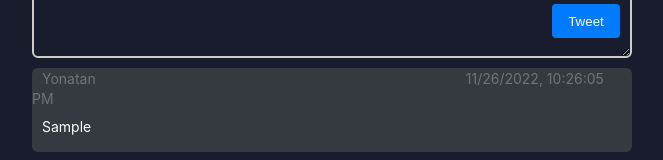
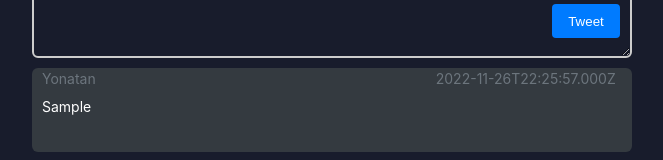
Before and after one commit to mark-itc/microblogging-andreeafischler, a React (Create React App) app: page / in a window 1280 px wide. Both pictures are taken after typing "Sample" into the empty fields and a click on the button "Tweet". Shown: the part 127-287 px from the top of the page, without its empty margins (308-971 px from the left). Built offline with nearby package versions, Linux system fonts and the light colour scheme.

Commit message:
Date fixed and Milestone 1 completed

```diff
--- a/src/App.js
+++ b/src/App.js
@@ -10,20 +10,29 @@ function App() {
 
   const [text, setText] = useState("");
   const [tweets, setTweets] = useState(loadedTweets);
+  const [date, setDate] = useState(new Date());
 
   useEffect(() => {
     localStorage.setItem("tweets", JSON.stringify(tweets));
   }, [tweets]);
 
+  useEffect(() => {
+    setDate(new Date());
+  }, [tweets]);
+
+  console.log("date", date);
   function handleTweetOnChange(e) {
     setText(e.target.value);
   }
 
   function addTweetOnClick(e) {
     e.preventDefault();
-    setTweets([{ text, id: tweets.length }, ...tweets]);
+    setTweets([
+      { text, id: tweets.length, time: date.toISOString() },
+      ...tweets,
+    ]);
   }
-
+  console.log("randeazaaaa");
   let showError = false;
   if (text.length > 140) {
     showError = true;
@@ -43,12 +52,17 @@ function App() {
             The tweet can't contain more than 140 chars
           </span>
         ) : null}
-
         <Button onClick={addTweetOnClick} disabled={showError ? true : false} />
       </form>
       <div className="box-container">
         {tweets.map((tweet) => {
-          return <CommentBox key={tweet.id} text={tweet.text} />;
+          return (
+            <CommentBox
+              key={tweet.id}
+              text={tweet.text}
+              createdAt={tweet.time}
+            />
+          );
         })}
       </div>
     </div>
--- a/src/components/Comment-Box.css
+++ b/src/components/Comment-Box.css
@@ -25,7 +25,7 @@
     background-color: #343A40;
     font-size: 14px;
     line-height: 16px;
-    margin-right: 370px;
+    margin-right: 340px;
     color: #6C757D;
 }
 .date {
--- a/src/components/Comment-Box.jsx
+++ b/src/components/Comment-Box.jsx
@@ -1,23 +1,17 @@
 import './Comment-Box.css'
 import { useState, useEffect } from 'react'
+import { clear } from 'localforage'
 
 function CommentBox(props) {
-    const {text} = props
-    const [date, setDate] = useState("")
-
-    useEffect(() => {
-        setDate(new Date())
-      }, [])
-
+    const {text, createdAt} = props
 
     return (
         <div className='comment-box'>
          <span className='profile-name'>Yonatan</span>
-         <span className='date'>{date.toLocaleString()}</span>
+         <span className='date'>{createdAt}</span>
          <div className='text-container'>
          <div className='text'>{text}</div>
          </div>
-
         </div>
 
 
--- a/src/index.js
+++ b/src/index.js
@@ -1,15 +1,11 @@
-import React from 'react';
-import ReactDOM from 'react-dom/client';
-import './index.css';
-import App from './App';
-import reportWebVitals from './reportWebVitals';
+import React from "react";
+import ReactDOM from "react-dom/client";
+import "./index.css";
+import App from "./App";
+import reportWebVitals from "./reportWebVitals";
 
-const root = ReactDOM.createRoot(document.getElementById('root'));
-root.render(
-  <React.StrictMode>
-    <App />
-  </React.StrictMode>
-);
+const root = ReactDOM.createRoot(document.getElementById("root"));
+root.render(<App />);
 
 // If you want to start measuring performance in your app, pass a function
 // to log results (for example: reportWebVitals(console.log))
```
